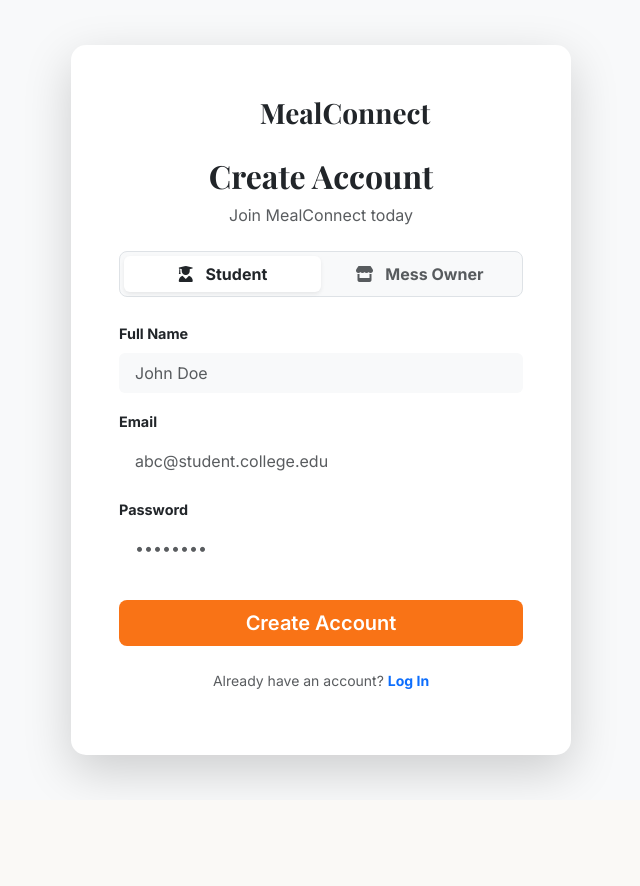
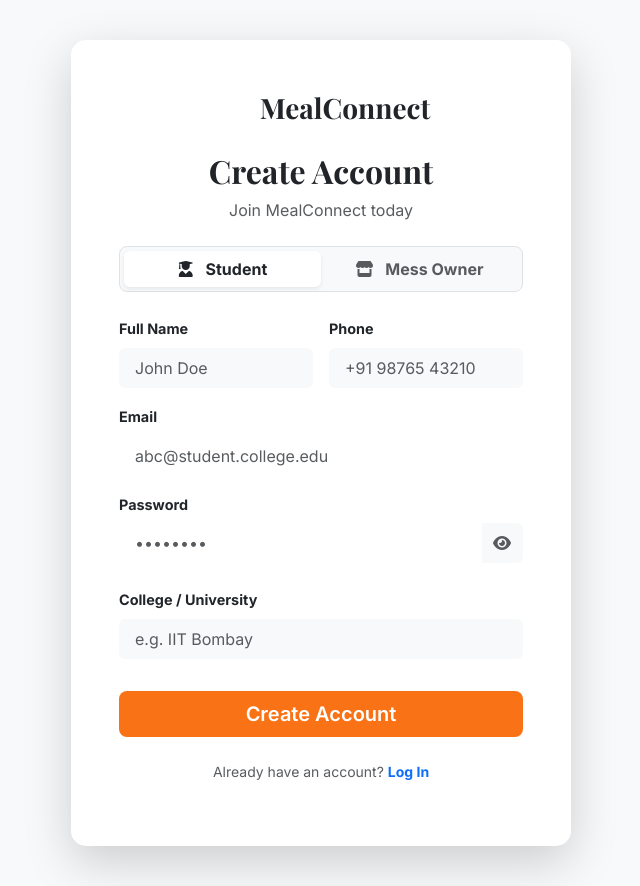
Before and after one commit to alok592/Tiffin-service, a React (Create React App) app in the folder client/: page /register in a window 1280 px wide. Shown: the whole page, without its empty margins (319-959 px from the left). Before the commit the page ends 800 px from the top, so only its background shows below. Built offline with nearby package versions, Linux system fonts and the light colour scheme.

Commit message:
Update Register.js

```diff
--- a/client/src/components/Register.js
+++ b/client/src/components/Register.js
@@ -72,7 +72,6 @@ function Register() {
 
             <form onSubmit={handleSubmit}>
 
-            {/* Role Toggle */}
             <div className="d-flex bg-light rounded-3 p-1 mb-4 border">
                 <button type="button"
                     className={`btn w-50 rounded-2 fw-bold border-0 ${formData.role === 'student' ? 'bg-white shadow-sm text-dark' : 'bg-transparent text-muted'}`}
@@ -86,9 +85,15 @@ function Register() {
                 </button>
             </div>
 
-            <div className="mb-3">
-                <label className="form-label small fw-bold text-dark">Full Name</label>
-                <input type="text" name="name" className="form-control px-3 py-2 bg-light border-0" onChange={handleChange} required placeholder="John Doe" />
+            <div className="row g-3 mb-3">
+                <div className="col-sm-6">
+                    <label className="form-label small fw-bold text-dark">Full Name</label>
+                    <input type="text" name="name" className="form-control px-3 py-2 bg-light border-0" onChange={handleChange} required placeholder="John Doe" />
+                </div>
+                <div className="col-sm-6">
+                    <label className="form-label small fw-bold text-dark">Phone</label>
+                    <input type="tel" className="form-control px-3 py-2 bg-light border-0" placeholder="+91 98765 43210" />
+                </div>
             </div>
 
             <div className="mb-3">
@@ -98,8 +103,18 @@ function Register() {
 
             <div className="mb-4">
                 <label className="form-label small fw-bold text-dark">Password</label>
-                <input type="password" name="password" className="form-control px-3 py-2 bg-primary-brand bg-opacity-10 border-0 shadow-none" onChange={handleChange} required placeholder="••••••••" />
+                <div className="input-group">
+                    <input type="password" name="password" className="form-control px-3 py-2 bg-primary-brand bg-opacity-10 border-0 shadow-none" onChange={handleChange} required placeholder="••••••••" />
+                    <span className="input-group-text bg-primary-brand bg-opacity-10 border-0"><i className="fas fa-eye text-muted"></i></span>
+                </div>
             </div>
+
+            {formData.role === 'student' && (
+                <div className="mb-4">
+                    <label className="form-label small fw-bold text-dark">College / University</label>
+                    <input type="text" className="form-control px-3 py-2 bg-light border-0" placeholder="e.g. IIT Bombay" />
+                </div>
+            )}
 
             <button type="submit" className="btn btn-premium w-100 py-2 fs-5 mt-2 rounded-3">Create Account</button>
 
```
